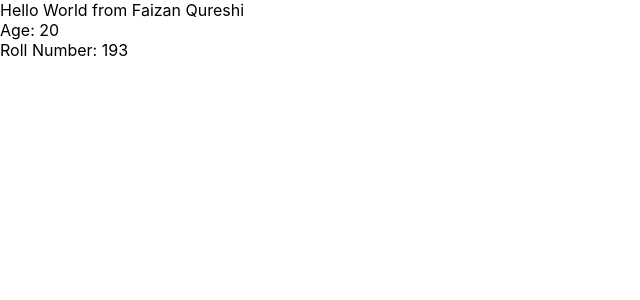
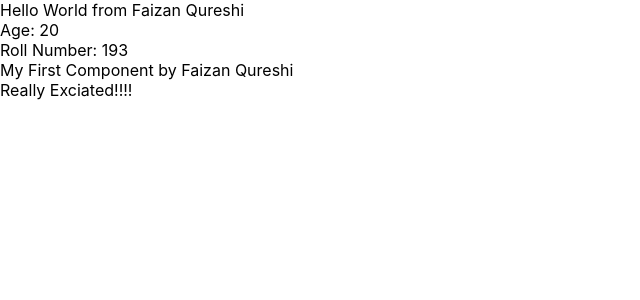
Before and after one commit to qfaizan401/Basic-React-App, a React (Create React App) app: page / in a window 1280 px wide. Shown: the top 300 px of the page, without its empty margins (0-640 px from the left). Built offline with nearby package versions, Linux system fonts and the light colour scheme.

Commit message:
Added new component
Added a new component <MyComponent /> using new syntex of JS

```diff
--- a/src/App.js
+++ b/src/App.js
@@ -1,6 +1,7 @@
 import React from 'react';
 //import logo from './logo.svg';
 import './App.css';
+import MyComponent from './MyComponent'
 
 function App({name, age, roll_num}) {
   return (
@@ -10,6 +11,7 @@ function App({name, age, roll_num}) {
       Age: {age}
       <br/>
       Roll Number: {roll_num + 12}
+      <MyComponent my_name = { name } />
     </div>
   );
 }
--- /dev/null
+++ b/src/MyComponent.js
@@ -0,0 +1,12 @@
+import React from 'react'
+
+const MyComponent = ({my_name}) => (
+    <div>
+        My First Component by {my_name}
+        <div>
+            Really Exciated!!!!
+        </div>
+    </div>
+)
+
+export default MyComponent
```
